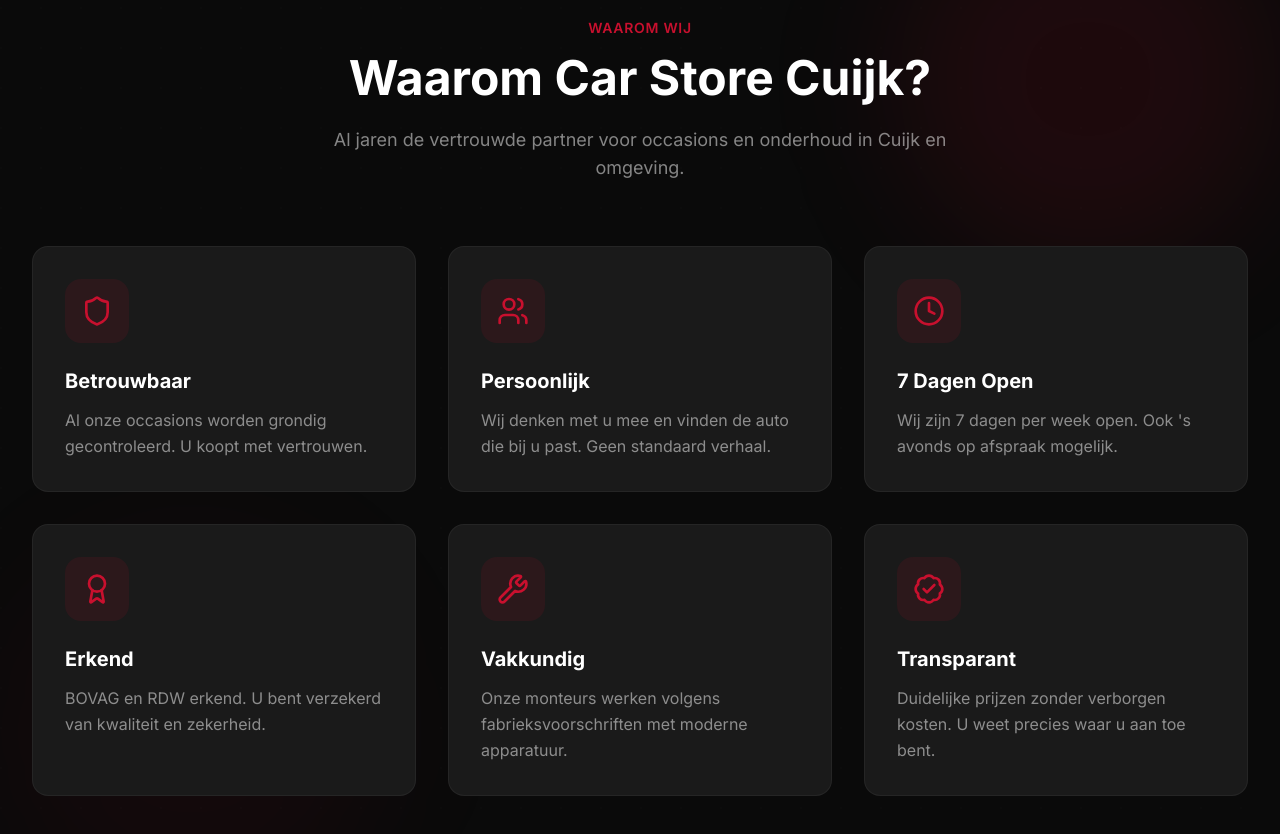
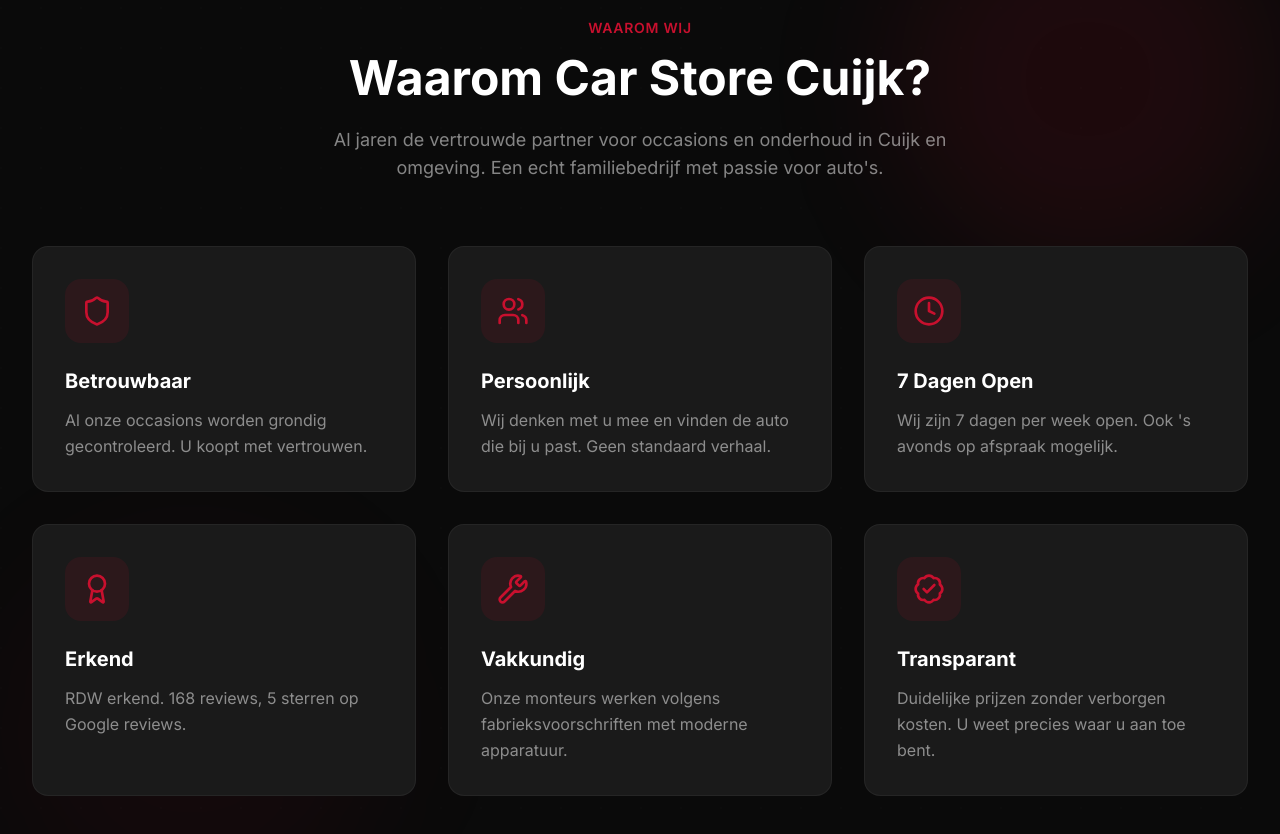
Before and after one commit to battletron1337gh/CarStoreCuijk, a Next.js app: page / in a window 1280 px wide. Shown: the part 2600-3434 px from the top of the page. Built offline with nearby package versions, Linux system fonts and the light colour scheme.

Commit message:
Update: Familiebedrijf toegevoegd, BOVAG verwijderd uit erkend card

```diff
--- a/src/components/WhyChooseUs.tsx
+++ b/src/components/WhyChooseUs.tsx
@@ -22,7 +22,7 @@
   {
     icon: <Award className="w-8 h-8" />,
     title: 'Erkend',
-    description: 'BOVAG en RDW erkend. U bent verzekerd van kwaliteit en zekerheid.'
+    description: 'RDW erkend. 168 reviews, 5 sterren op Google reviews.'
   },
   {
     icon: <Wrench className="w-8 h-8" />,
@@ -86,6 +86,7 @@
           </h2>
           <p className="text-lg text-white/50 max-w-2xl mx-auto">
             Al jaren de vertrouwde partner voor occasions en onderhoud in Cuijk en omgeving.
+            Een echt familiebedrijf met passie voor auto's.
           </p>
         </motion.div>
 
```
